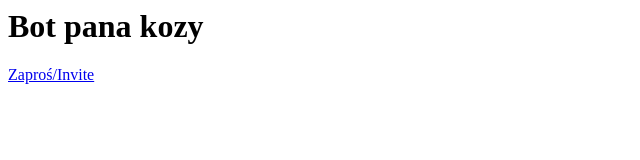
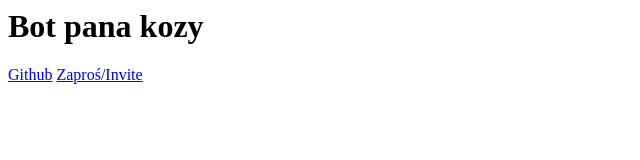
Before and after one commit to pankoza-pl/botpanakozy, a plain HTML site: page index.html in a window 1280 px wide. Shown: the full height of the page, 0-640 px from the left. Drawn offline with Linux system fonts and the light colour scheme.

Commit message:
Update index.html

```diff
--- a/index.html
+++ b/index.html
@@ -1,4 +1,5 @@
 <html>
   <h1>Bot pana kozy</h1>
+  <a href="https://github.com/pankoza-pl/botpanakozy">Github</a>
   <a href="https://discord.com/oauth2/authorize?client_id=836982526366056550&scope=applications.commands%20bot&permissions=8">Zaproś/Invite</a>
 </html>
```
